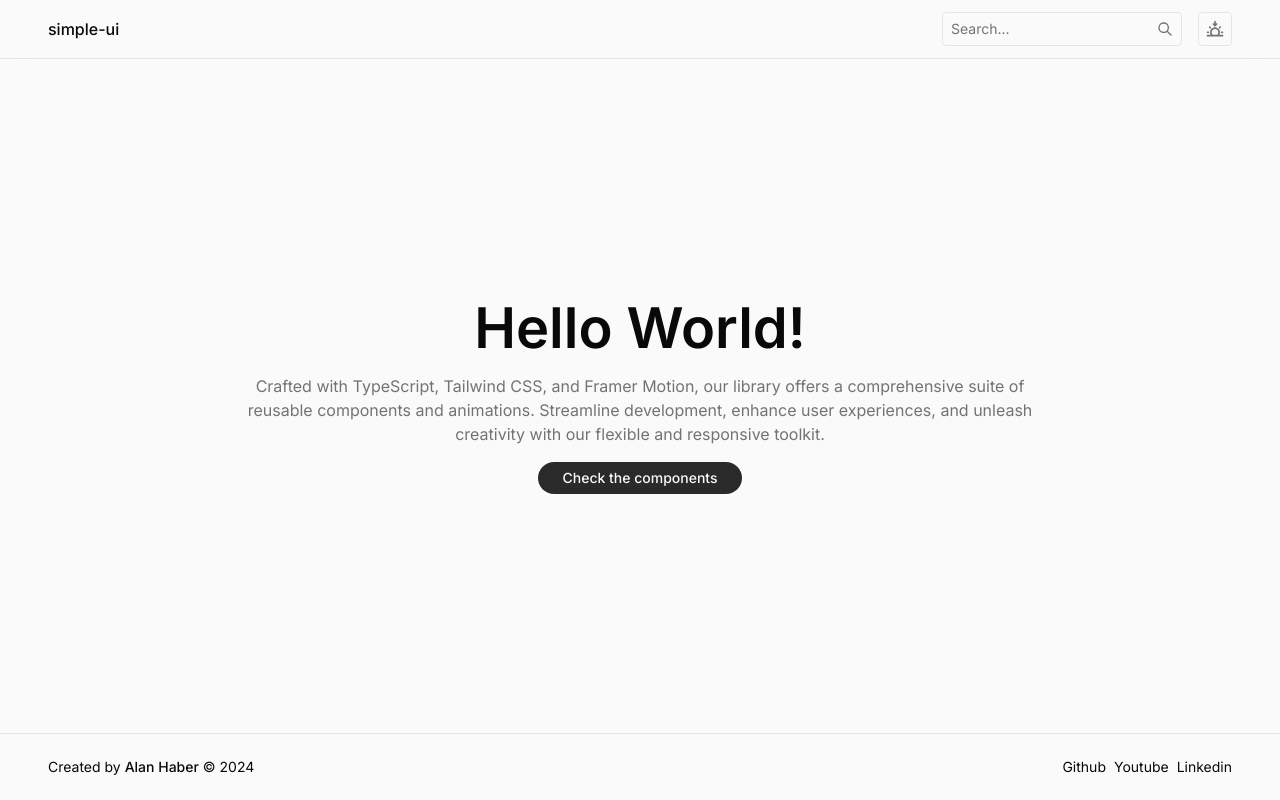
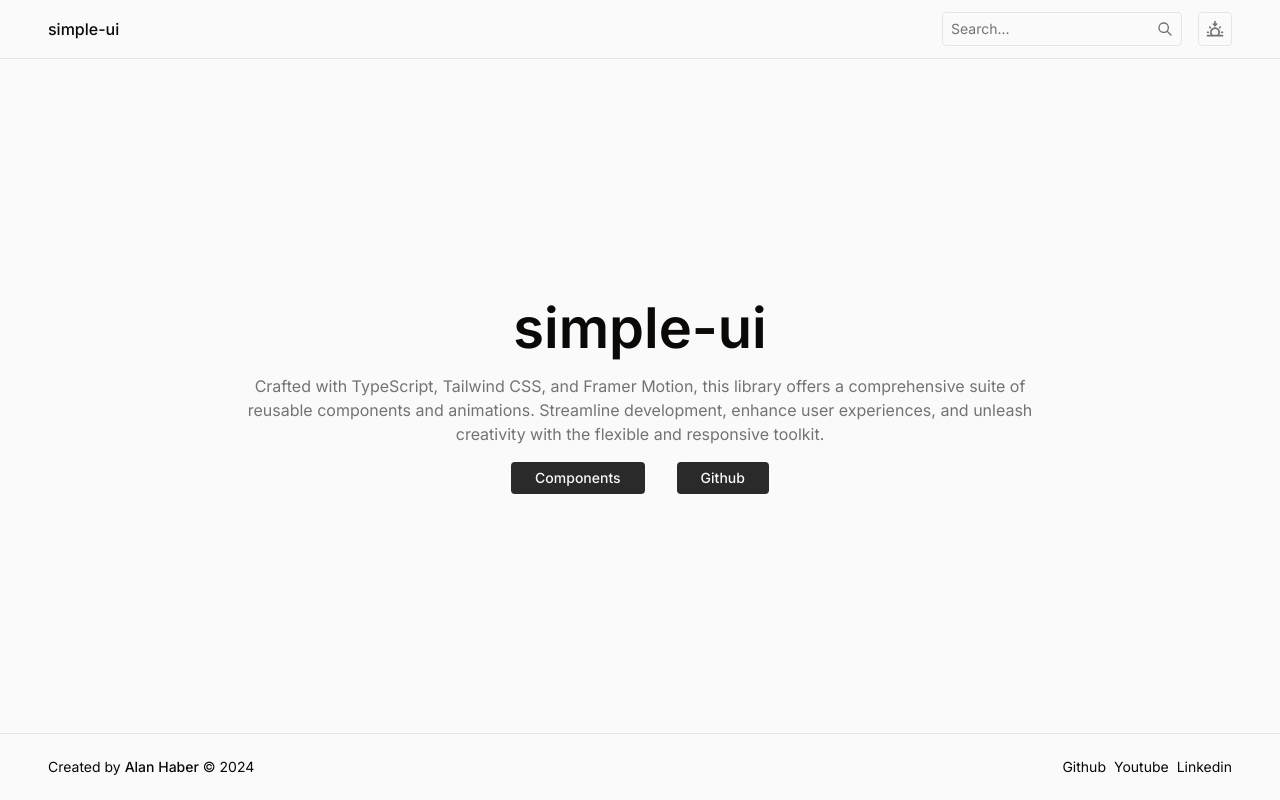
Before and after one commit to haberalan/simple-ui, a Next.js app: page / in a window 1280 px wide. Built offline with nearby package versions, Linux system fonts and the light colour scheme.

Commit message:
fix: adjusted main pages

```diff
--- a/app/(sites)/components/[[...slug]]/_components/ComponentHeader/component.tsx
+++ b/app/(sites)/components/[[...slug]]/_components/ComponentHeader/component.tsx
@@ -2,7 +2,7 @@ import React from "react";
 
 type ComponentHeaderProps = {
   name: string;
-  description: string;
+  description?: string;
 };
 
 const ComponentHeader: React.FC<ComponentHeaderProps> = (props) => {
@@ -11,9 +11,11 @@ const ComponentHeader: React.FC<ComponentHeaderProps> = (props) => {
       <h2 className="text-display-md font-500 dark:text-white md:text-display-lg">
         {props.name}
       </h2>
-      <p className="max-w-[800px] text-sm text-gray-600 dark:text-gray-500 md:text-md">
-        {props.description}
-      </p>
+      {props.description && (
+        <p className="max-w-[800px] text-sm text-gray-600 dark:text-gray-500 md:text-md">
+          {props.description}
+        </p>
+      )}
     </div>
   );
 };
--- a/app/(sites)/components/[[...slug]]/page.tsx
+++ b/app/(sites)/components/[[...slug]]/page.tsx
@@ -2,6 +2,7 @@ import React from "react";
 import { PREVIEWS } from "@/components/preview";
 import { redirect } from "next/navigation";
 import { COMPONENTS } from "@/constants";
+import { Card } from "@/components/ui";
 
 export async function generateMetadata({
   params,
@@ -40,9 +41,16 @@ export default function Page({ params }: { params: { slug?: string[] } }) {
   }
 
   return (
-    <div>
-      <h2>Components</h2>
-      <p>It is a main components page.</p>
+    <div className="grid grid-cols-2 gap-4 md:grid-cols-3">
+      {COMPONENTS.map((component) => (
+        <Card
+          key={component.name}
+          href={component.path}
+          className="flex min-h-[120px] items-center justify-center text-sm transition hover:shadow-lg"
+        >
+          {component.name}
+        </Card>
+      ))}
     </div>
   );
 }
--- a/app/_components/Header/NavMobile/component.tsx
+++ b/app/_components/Header/NavMobile/component.tsx
@@ -33,7 +33,11 @@ const NavMobile = () => {
   return (
     <>
       <div className="xl:hidden">
-        <Icon name="Menu" onClick={handleOpen} className="size-8" />
+        <Icon
+          name="Menu"
+          onClick={handleOpen}
+          className="size-8 cursor-pointer"
+        />
       </div>
 
       <Sheet open={open} handleClose={handleClose} direction="left">
--- a/app/page.tsx
+++ b/app/page.tsx
@@ -5,17 +5,26 @@ export default function Home() {
     <main className="container flex flex-1 flex-col items-center justify-center">
       <section className="flex flex-col items-center gap-4 text-center">
         <h1 className="text-display-lg font-600 md:text-display-2xl">
-          Hello World!
+          simple-ui
         </h1>
         <p className="max-w-[800px] text-center text-sm text-gray-600 md:text-md">
-          Crafted with TypeScript, Tailwind CSS, and Framer Motion, our library
+          Crafted with TypeScript, Tailwind CSS, and Framer Motion, this library
           offers a comprehensive suite of reusable components and animations.
           Streamline development, enhance user experiences, and unleash
-          creativity with our flexible and responsive toolkit.
+          creativity with the flexible and responsive toolkit.
         </p>
-        <Button href="/components" variant="primary" size="md" rounded>
-          Check the components
-        </Button>
+        <div className="flex items-center gap-8">
+          <Button href="/components" variant="primary" size="md">
+            Components
+          </Button>
+          <Button
+            href="https://github.com/haberalan/simple-ui"
+            variant="primary"
+            size="md"
+          >
+            Github
+          </Button>
+        </div>
       </section>
     </main>
   );
--- a/components/ui/Calendar/component.tsx
+++ b/components/ui/Calendar/component.tsx
@@ -133,7 +133,7 @@ const Calendar: React.FC<CalendarProps> = (props) => {
   };
 
   return (
-    <div className="flex flex-col items-center rounded-2 border border-gray-300 bg-gray-100 p-3 shadow-sm dark:border-gray-900 dark:bg-black">
+    <div className="flex w-fit flex-col items-center rounded-2 border border-gray-300 bg-gray-100 p-3 shadow-sm dark:border-gray-900 dark:bg-black">
       <div className="flex w-full items-center justify-between">
         <IconButton
           onClick={decrementMonth}
```
